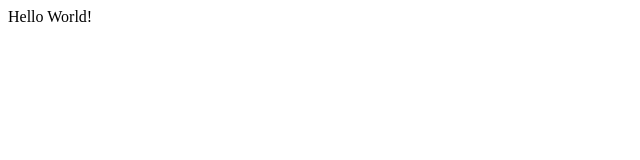
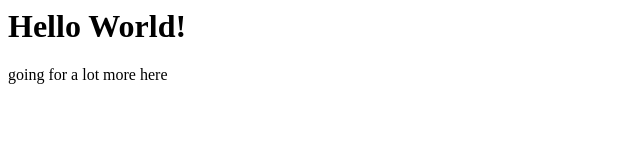
Before and after one commit to yannick-oe/Github-remote-repo-text, a plain HTML site: page index.html in a window 1280 px wide. Shown: the whole page, without its empty margins (0-640 px from the left). Drawn offline with Linux system fonts and the light colour scheme.

Commit message:
Update index.html

```diff
--- a/index.html
+++ b/index.html
@@ -1 +1,2 @@
-<p> Hello World!</p>
+<h1> Hello World!</h1>
+<p> going for a lot more here</p>
```
